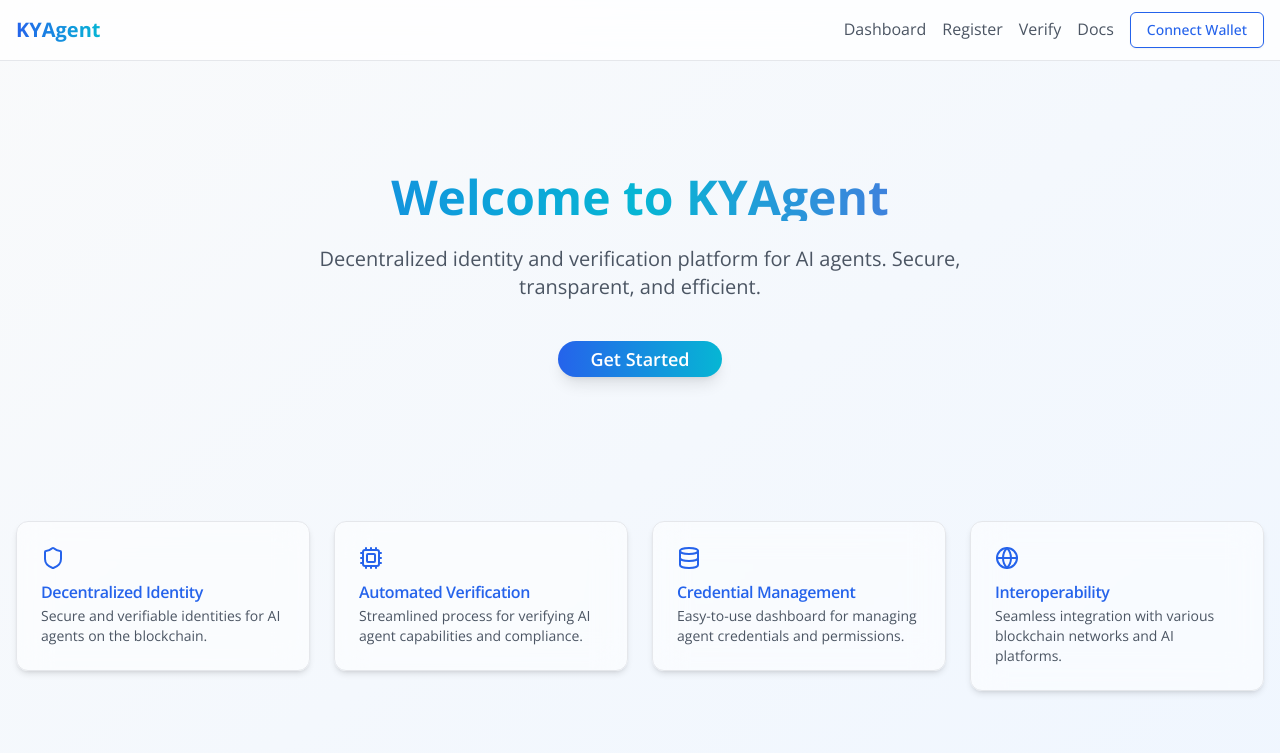
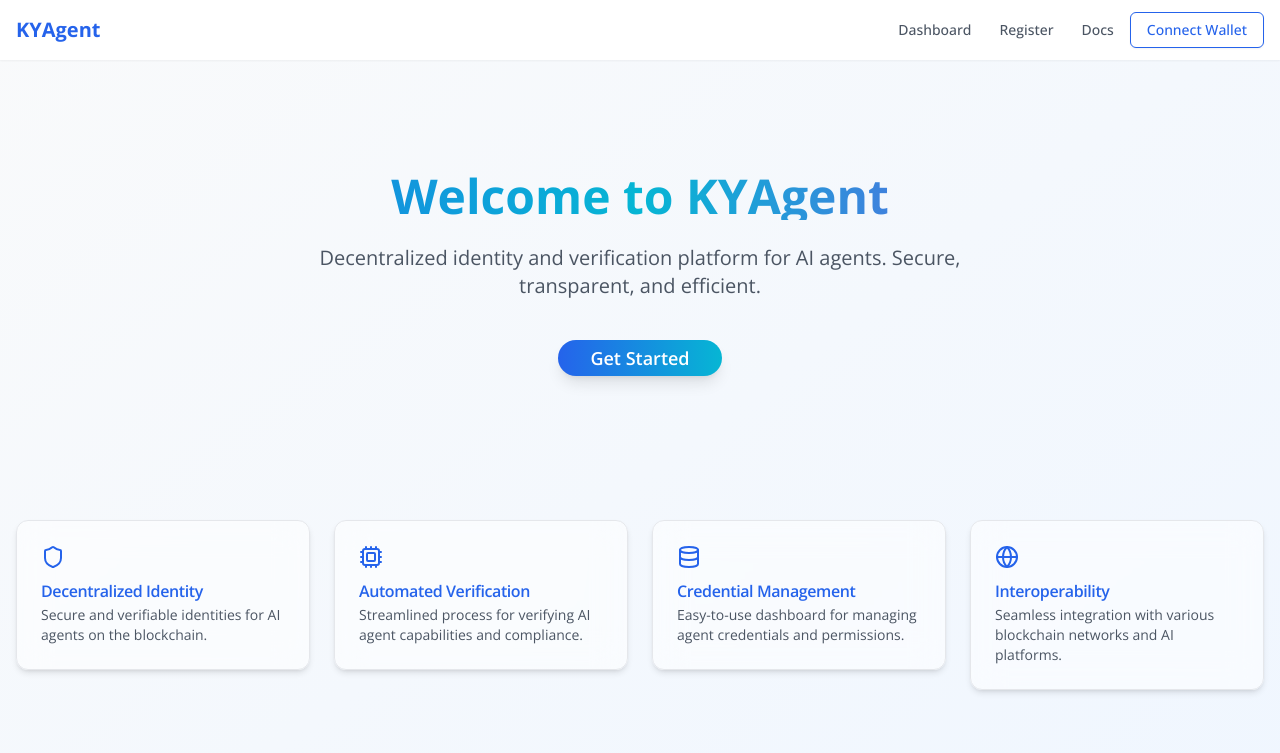
Before and after one commit to Ayushjain2205/hedera-hackathon, a Next.js app: page / in a window 1280 px wide. Shown: the top 753 px of the page. Built offline with nearby package versions, Linux system fonts and the light colour scheme.

Commit message:
Show active page in navbar

```diff
--- a/components/navbar.tsx
+++ b/components/navbar.tsx
@@ -1,44 +1,41 @@
+"use client";
+
 import Link from "next/link";
+import { usePathname } from "next/navigation";
 import { Button } from "@/components/ui/button";
 
 export function Navbar() {
+  const pathname = usePathname();
+
+  const navItems = [
+    { href: "/dashboard", label: "Dashboard" },
+    { href: "/register", label: "Register" },
+    { href: "/docs", label: "Docs" },
+  ];
+
   return (
-    <nav className="bg-white bg-opacity-80 backdrop-filter backdrop-blur-lg border-b border-gray-200">
+    <nav className="bg-white shadow-sm sticky top-0 z-50">
       <div className="container mx-auto px-4 py-3 flex justify-between items-center">
-        <Link
-          href="/"
-          className="text-xl font-bold text-transparent bg-clip-text bg-gradient-to-r from-blue-600 to-cyan-500"
-        >
+        <Link href="/" className="text-xl font-bold text-blue-600">
           KYAgent
         </Link>
-        <div className="space-x-4">
-          <Link
-            href="/dashboard"
-            className="text-gray-600 hover:text-blue-600 transition-colors"
-          >
-            Dashboard
-          </Link>
-          <Link
-            href="/register"
-            className="text-gray-600 hover:text-blue-600 transition-colors"
-          >
-            Register
-          </Link>
-          <Link
-            href="/verify"
-            className="text-gray-600 hover:text-blue-600 transition-colors"
-          >
-            Verify
-          </Link>
-          <Link
-            href="/docs"
-            className="text-gray-600 hover:text-blue-600 transition-colors"
-          >
-            Docs
-          </Link>
+        <div className="flex items-center space-x-1">
+          {navItems.map((item) => (
+            <Link
+              key={item.href}
+              href={item.href}
+              className={`px-3 py-2 rounded-md text-sm font-medium transition-colors ${
+                pathname === item.href
+                  ? "bg-blue-100 text-blue-600"
+                  : "text-gray-600 hover:bg-gray-100 hover:text-blue-600"
+              }`}
+            >
+              {item.label}
+            </Link>
+          ))}
           <Button
             variant="outline"
-            className="ml-4 text-blue-600 border-blue-600 hover:bg-blue-50 hover:border-blue-700 transition-all duration-300"
+            className="ml-4 text-blue-600 border-blue-600 hover:bg-blue-50"
           >
             Connect Wallet
           </Button>
```
